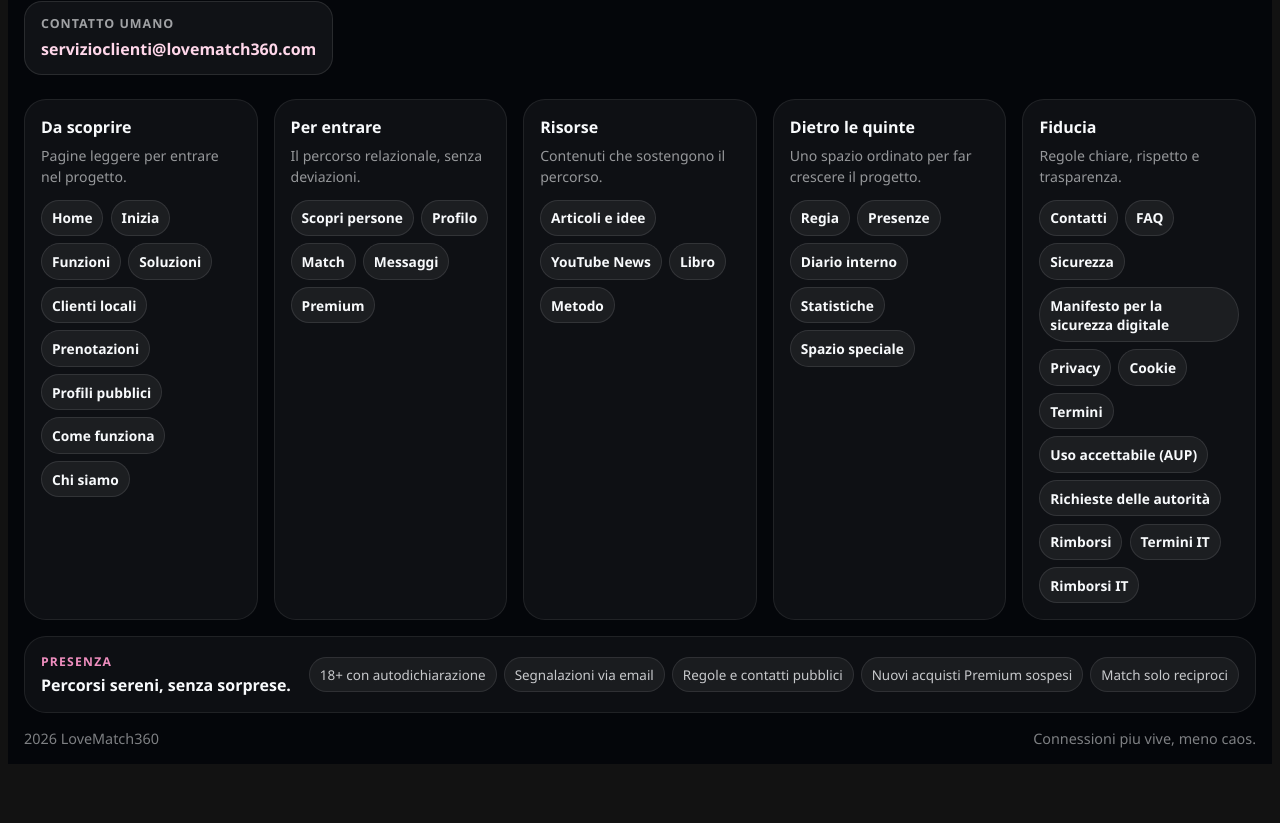
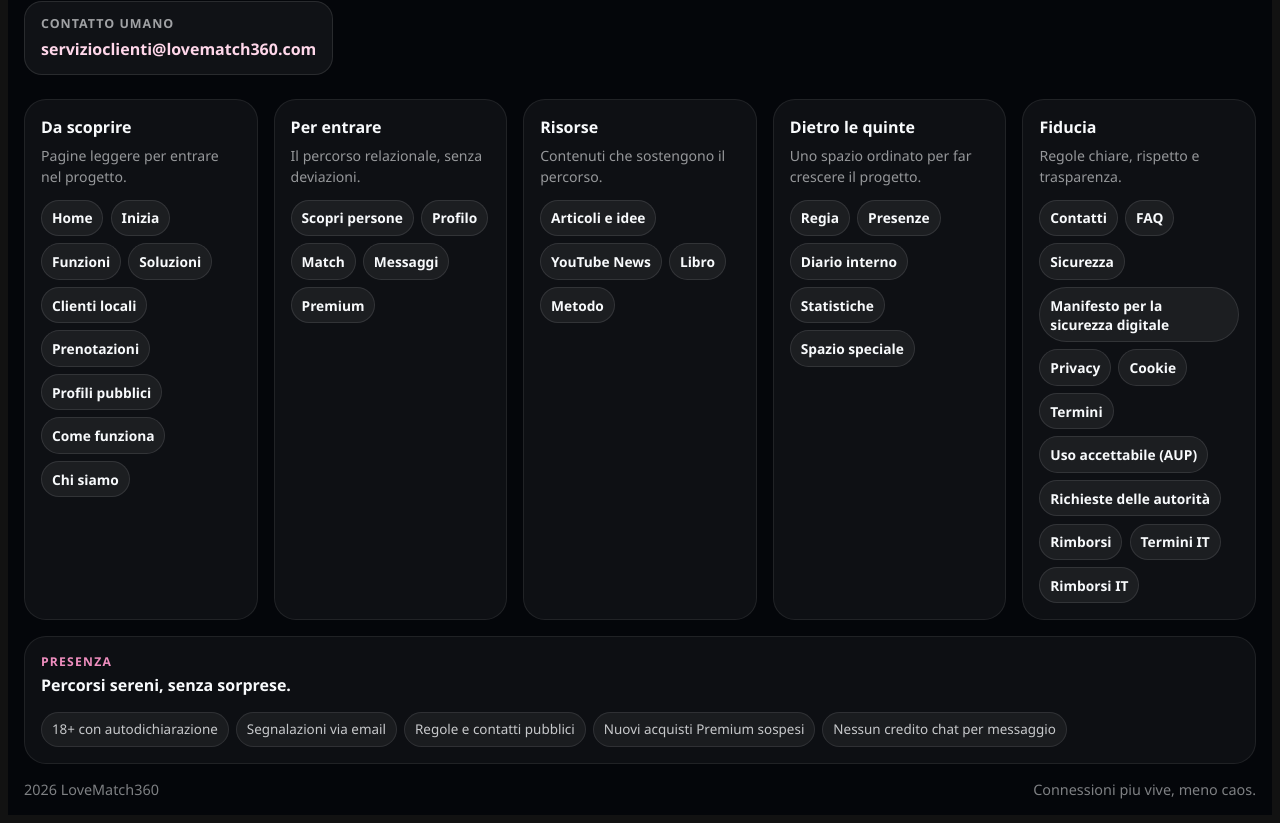
Before and after one commit to ciuval/lm360-admin-prod, a React (Vite) app: page /#/ in a window 1280 px wide. Shown: the part 2354-3177 px from the top of the page. Before the commit the page ends 3126 px from the top, so only its background shows below. Built offline with nearby package versions, Linux system fonts and the light colour scheme; no server answers.

Commit message:
Avoid claiming unverified reciprocal-chat enforcement

```diff
--- a/src/components/SiteFooter.jsx
+++ b/src/components/SiteFooter.jsx
@@ -71,7 +71,7 @@ const statusItems = [
   "Segnalazioni via email",
   "Regole e contatti pubblici",
   "Nuovi acquisti Premium sospesi",
-  "Match solo reciproci",
+  "Nessun credito chat per messaggio",
 ];
 
 export default function SiteFooter() {
```
